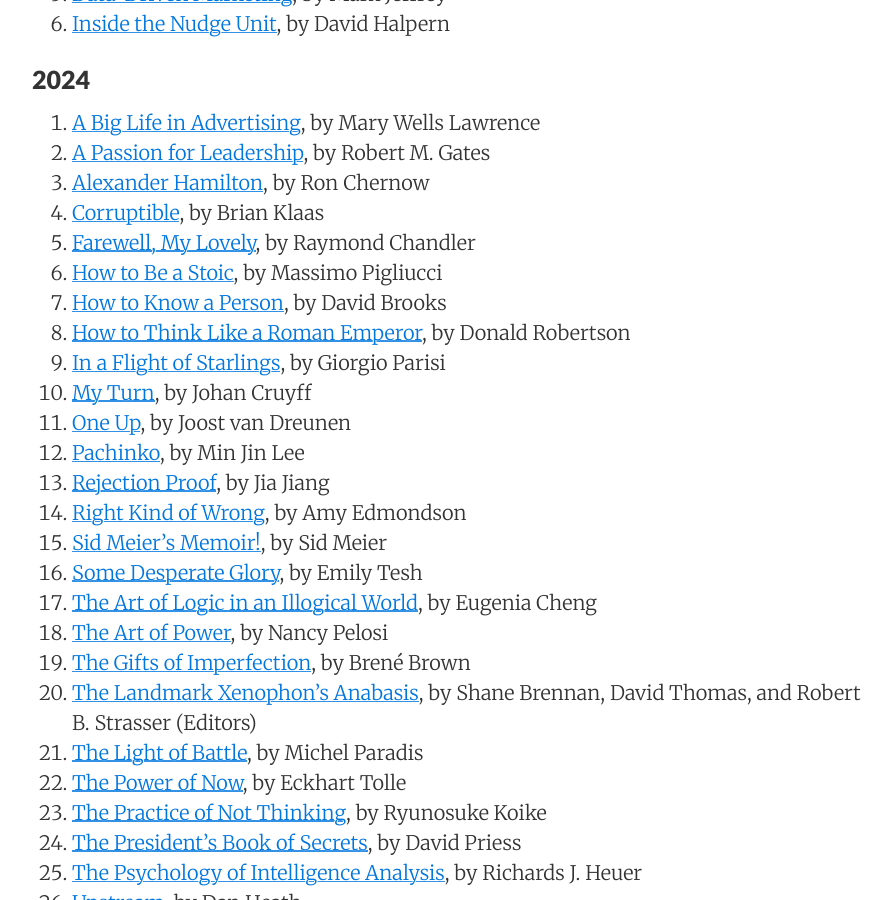
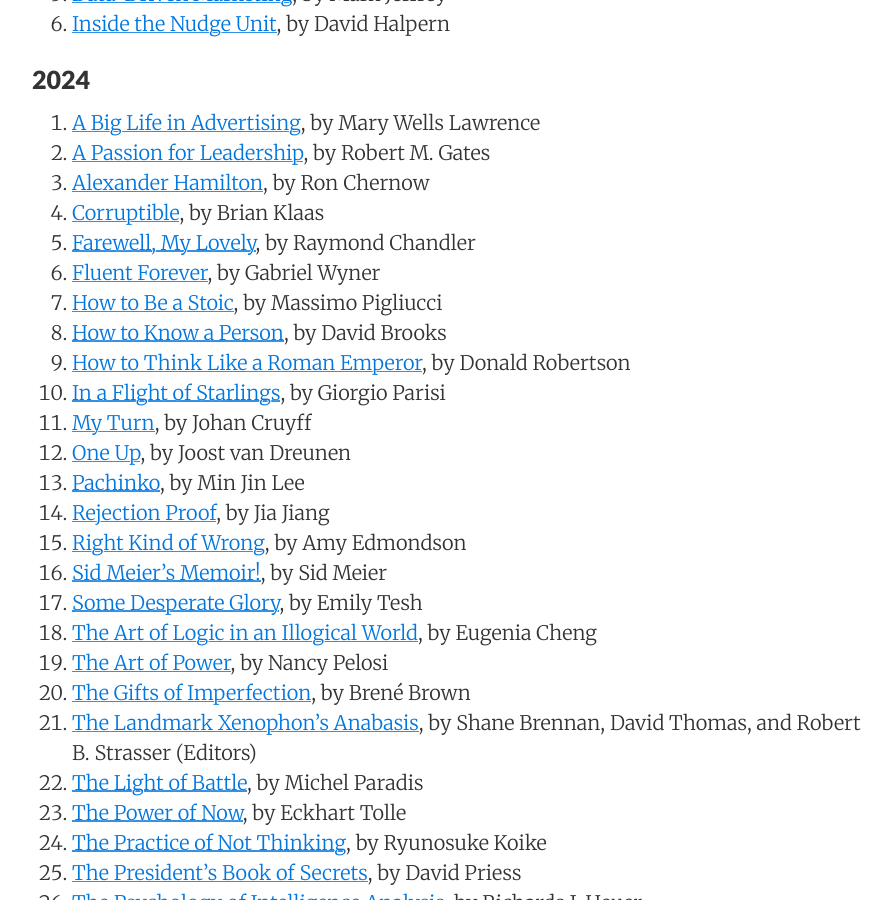
Before and after one commit to sewardlee337/sewardlee337.github.io, a Jekyll site: the page built from readinglist.md, in a window 1280 px wide and 900 px high, scrolled down 560 px. Shown: the whole window, without its empty margins (188-1080 px from the left). Built offline with Jekyll 4.4.1, drawn with Linux system fonts in a browser that asks for light colours; nearby versions of some CDN libraries.

Commit message:
update reading list

```diff
--- a/readinglist.md
+++ b/readinglist.md
@@ -27,6 +27,7 @@
 1. [Alexander Hamilton](https://www.amazon.com/Alexander-Hamilton-Ron-Chernow/dp/0143034758), by Ron Chernow
 1. [Corruptible](https://www.amazon.com/Corruptible-Who-Gets-Power-Changes/dp/1982154098), by Brian Klaas
 1. [Farewell, My Lovely](https://www.amazon.com/Farewell-My-Lovely-Raymond-Chandler/dp/0394758277), by Raymond Chandler
+1. [Fluent Forever](https://www.amazon.com/Fluent-Forever-Learn-Language-Forget/dp/0385348118), by Gabriel Wyner
 1. [How to Be a Stoic](https://www.amazon.com/How-Be-Stoic-Ancient-Philosophy/dp/0465097952), by Massimo Pigliucci
 1. [How to Know a Person](https://www.amazon.com/How-Know-Person-Seeing-Others/dp/059323006X), by David Brooks
 1. [How to Think Like a Roman Emperor](https://www.amazon.com/How-Think-Like-Roman-Emperor/dp/1250196620), by Donald Robertson
```
